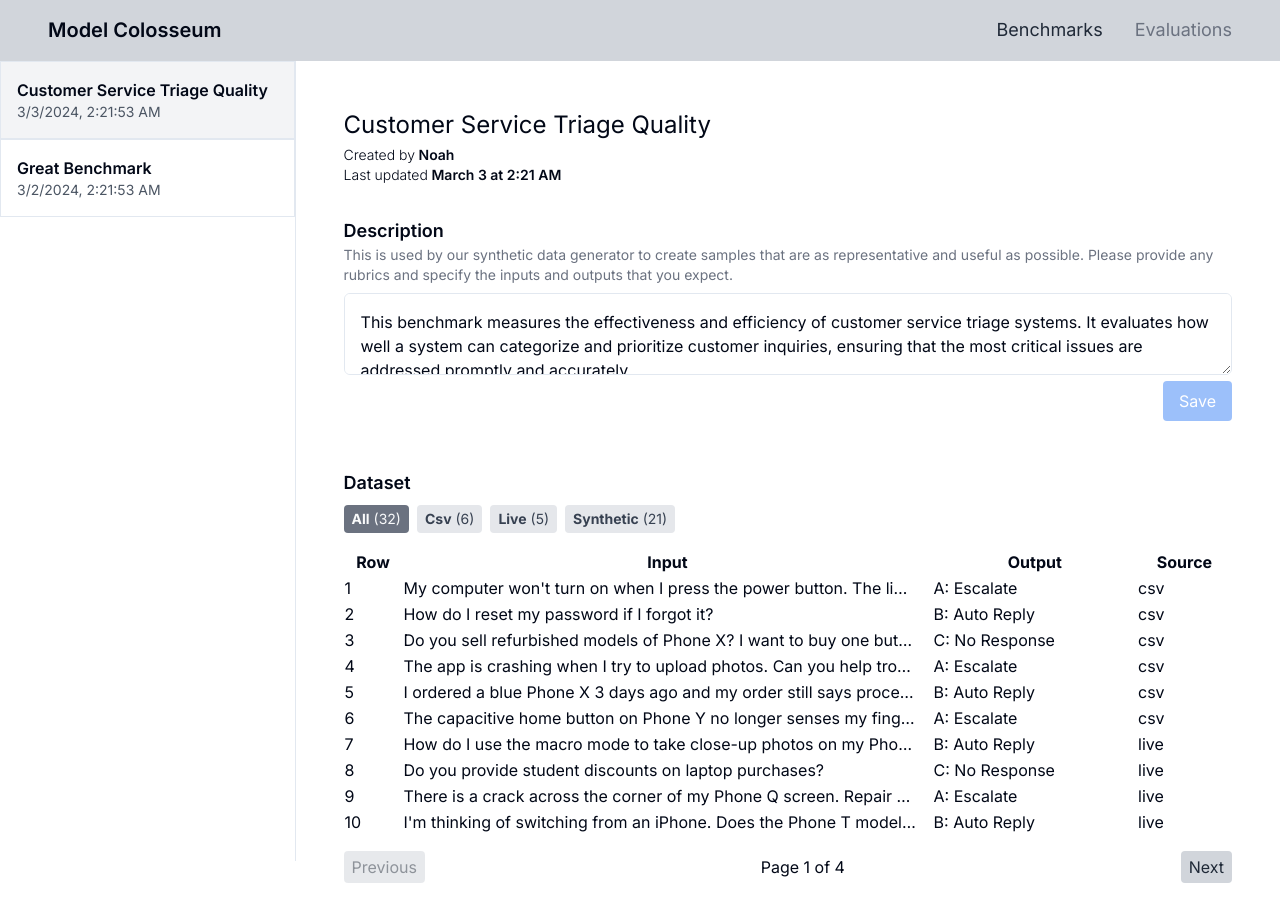
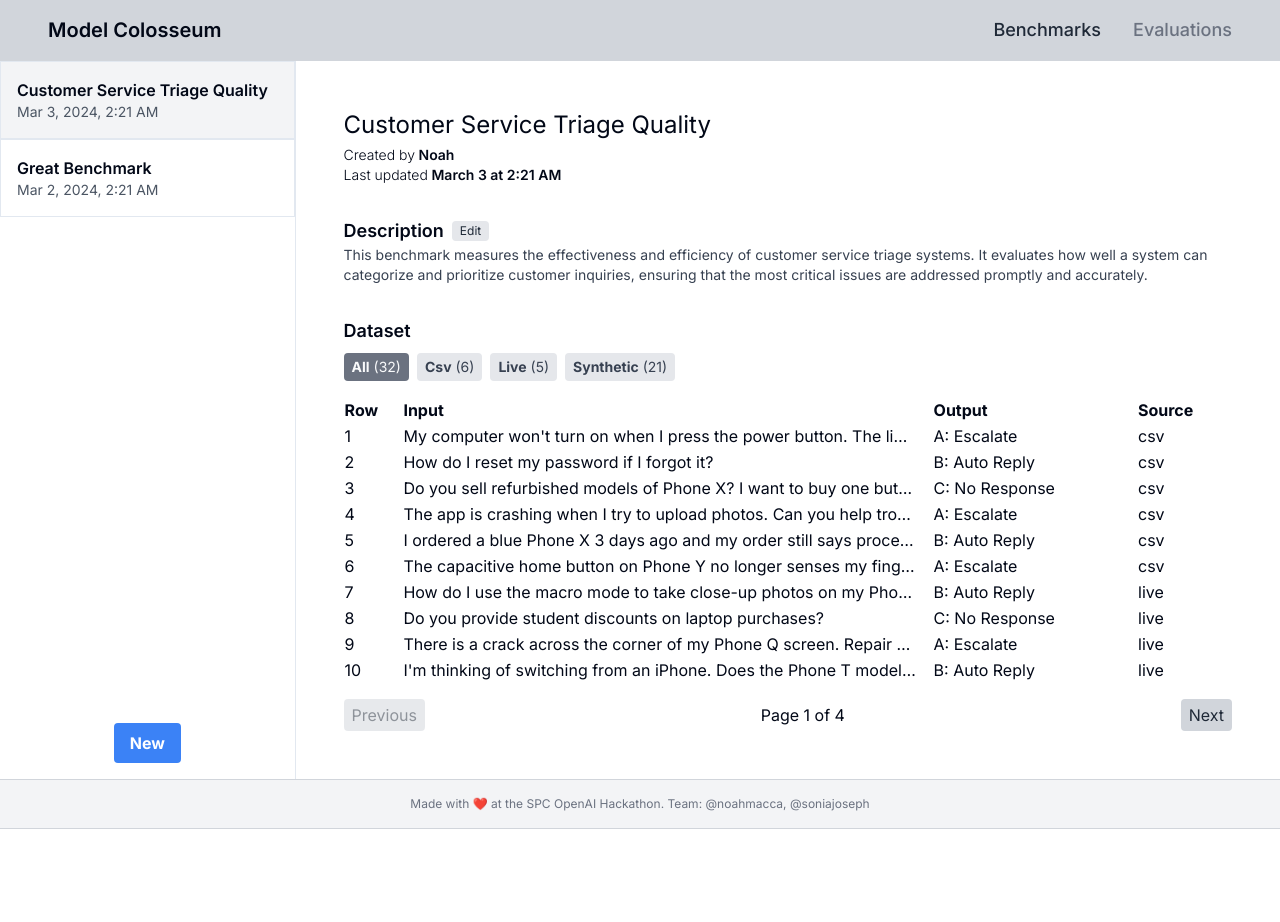
Before and after one commit to klyap/model-colosseum, a Next.js app: page /benchmark/1 in a window 1280 px wide. Shown: the top 922 px of the page. After the commit the page ends 829 px from the top, so only its background shows below. Built offline with nearby package versions, Linux system fonts and the light colour scheme.

Commit message:
add footer, layout changes

```diff
--- a/components/ui/BenchmarkSidebar.tsx
+++ b/components/ui/BenchmarkSidebar.tsx
@@ -13,7 +13,8 @@ export default function BenchmarkSidebar({
 }) {
   return (
     <div className="flex flex-row">
-      <div className="w-96 max-w-96 h-screen border-r">
+      <div className="w-96 max-w-96 h-100 border-r flex flex-col justify-between">
+        <div>
           {benchmarks.map((b) => {
             const isSelected = b.id === selectedId;
             return (
@@ -25,13 +26,26 @@ export default function BenchmarkSidebar({
                 >
                   <div className="font-semibold text-md">{b.name}</div>
                   <div className="text-sm text-gray-600">
-                  {new Date(b.updatedAt).toLocaleString()}
+                    {new Date(b.updatedAt).toLocaleString("en-US", {
+                      hour12: true,
+                      hour: "numeric",
+                      minute: "2-digit",
+                      day: "numeric",
+                      month: "short",
+                      year: "numeric",
+                    })}
                   </div>
                 </div>
               </Link>
             );
           })}
         </div>
+        <div className="flex justify-center pb-4">
+          <button className="bg-blue-500 hover:bg-blue-700 text-white font-bold py-2 px-4 rounded">
+            New
+          </button>
+        </div>
+      </div>
       <div className="w-full">{children}</div>
     </div>
   );
--- a/src/app/benchmark/[id]/page.tsx
+++ b/src/app/benchmark/[id]/page.tsx
@@ -61,27 +61,21 @@ export default function Benchmark({ params }: { params: { id: string } }) {
               </span>
             </div>
           </div>
-          <div className="py-8">
-            <div className="text-lg font-semibold">Description</div>
-            <div className="text-sm text-gray-500 mb-2">
-              This is used by our synthetic data generator to create samples
-              that are as representative and useful as possible. Please provide
-              any rubrics and specify the inputs and outputs that you expect.
-            </div>
-            <textarea
-              className="w-full p-4 border rounded-md"
-              defaultValue={benchmark?.description}
-            />
-            <div className="text-right">
+          <div className="pt-8">
+            <div className="flex items-center space-x-2">
+              <div className="text-lg font-semibold">Description</div>
               <button
-                className="px-4 py-2 bg-blue-500 text-white rounded opacity-50"
-                disabled
+                onClick={() => alert("Coming soon!")}
+                className="px-2 py-0.5 text-xs bg-gray-200 text-gray-800 rounded cursor-pointer"
               >
-                Save
+                Edit
               </button>
             </div>
+            <div className="text-sm text-gray-700">
+              {benchmark?.description}
+            </div>
           </div>
-          <div className="py-4">
+          <div className="pt-8">
             <div className="text-lg font-semibold mb-2">Dataset</div>
             <div className="flex space-x-2 mb-4">
               <button
@@ -115,10 +109,10 @@ export default function Benchmark({ params }: { params: { id: string } }) {
             <table className="w-full border-collapse block md:table">
               <thead className="block md:table-header-group">
                 <tr className="border md:border-none md:table-row">
-                  <th className="block md:table-cell">Row</th>
-                  <th className="block md:table-cell">Input</th>
-                  <th className="block md:table-cell">Output</th>
-                  <th className="block md:table-cell">Source</th>
+                  <th className="block text-left md:table-cell">Row</th>
+                  <th className="block text-left md:table-cell">Input</th>
+                  <th className="block text-left md:table-cell">Output</th>
+                  <th className="block text-left md:table-cell">Source</th>
                 </tr>
               </thead>
               <tbody className="block md:table-row-group">
--- a/src/app/layout.tsx
+++ b/src/app/layout.tsx
@@ -22,7 +22,7 @@ export default function RootLayout({
           <div className="text-xl font-semibold">
             <Link href="/">Model Colosseum</Link>
           </div>
-          <div className="flex gap-8 text-gray-500">
+          <div className="flex gap-8 text-gray-500 font-medium">
             <div
               className={`text-lg hover:text-gray-800 ${
                 path.includes("/benchmark") ? "text-gray-800" : ""
@@ -40,6 +40,27 @@ export default function RootLayout({
           </div>
         </nav>
         {children}
+        <footer className="w-full bg-gray-100 px-12 py-4 border-b border-t border-gray-300">
+          <div className="flex justify-center text-xs">
+            <span className="text-gray-500">
+              Made with ❤️ at the SPC OpenAI Hackathon. Team:{" "}
+              <a
+                href="https://twitter.com/noahmacca"
+                className="hover:text-gray-800"
+              >
+                {" "}
+                @noahmacca,
+              </a>{" "}
+              <a
+                href="https://twitter.com/soniajoseph"
+                className="hover:text-gray-800"
+              >
+                {" "}
+                @soniajoseph{" "}
+              </a>
+            </span>
+          </div>
+        </footer>
       </body>
     </html>
   );
```
Lines whose indentation alone changed are shown as unchanged.
